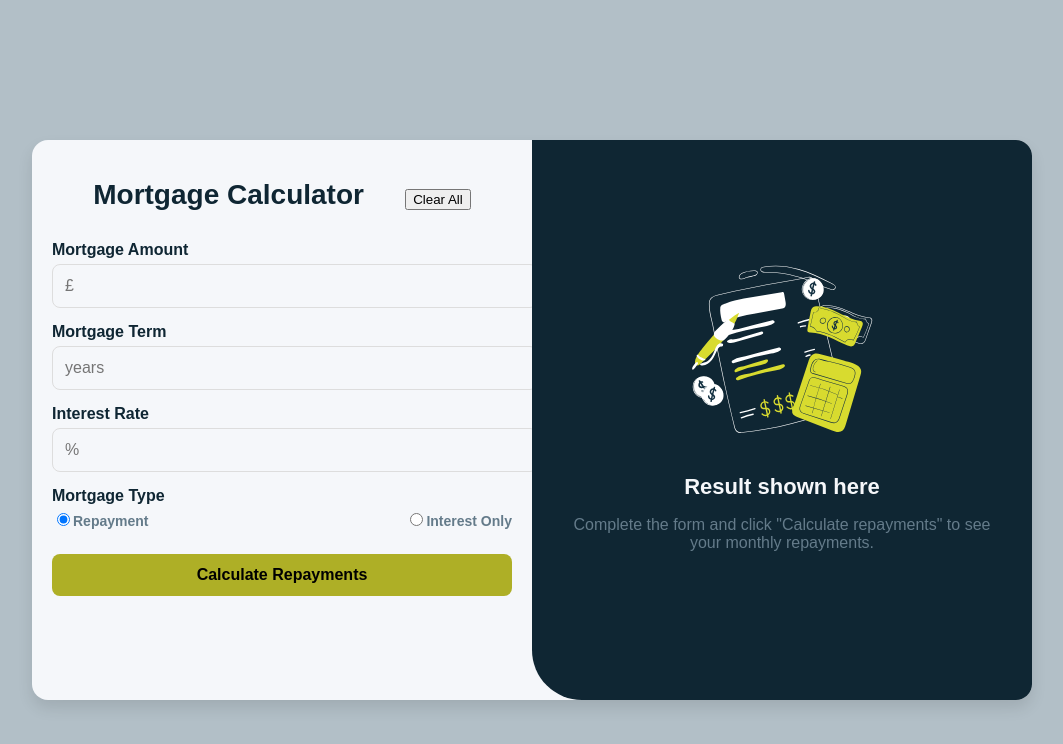
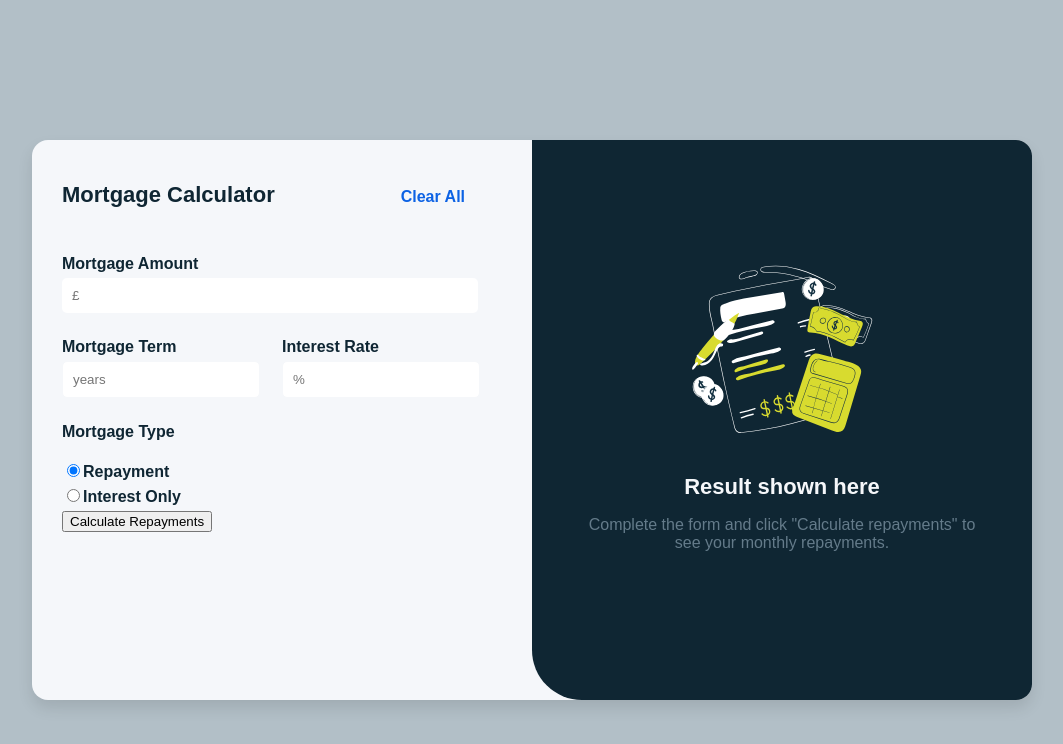
Before and after one commit to Fadhil762/mortgage_calculator, a plain HTML site: page index.html in a window 1280 px wide. Shown: the whole page, without its empty margins (108-1171 px from the left). Drawn offline with Linux system fonts and the light colour scheme.

Commit message:
fixed the styling issue for mortgage term and interest rate, used grid layout to separate the input into two columns

```diff
--- a/assets/main.css
+++ b/assets/main.css
@@ -1,3 +1,4 @@
+/* Root CSS */
 :root {
     --sky-blue: #b2bfc7;
     --dark-blue: #0f2633;
@@ -5,8 +6,8 @@
     --orange: #e69f00;
     --blue-grey: #647b8a;
     --white: #f5f7fa;
-    --background-size: cover;
-    --background-position: center;
+    --black: #000000;
+    --light-blue: #0c62e4;
 }
 body {
     margin: 0;
@@ -15,6 +16,21 @@ body {
     font-family: 'PlusJakartaSans', sans-serif;
     background-color: var(--sky-blue);
 }
+/* Remove the spinner from number input fields */
+input[type="number"] {
+    -moz-appearance: textfield;
+    -webkit-appearance: none;
+    appearance: none;
+}
+
+/* Ensure no spinner appears in WebKit browsers */
+input[type="number"]::-webkit-outer-spin-button,
+input[type="number"]::-webkit-inner-spin-button {
+    -webkit-appearance: none;
+    margin: 0;
+}
+
+/* container and wrapper*/
 .container {
     display: flex;
     justify-content: center;
@@ -32,26 +48,44 @@ body {
     max-height: 800px;
     height:70%;
 }
+.left-section,
+.right-section {
+    width: 50%;
+    padding: 20px 30px;
+
+}
+
+
+/* left side styling*/
 .heading-area{
     display:flex;
     flex-direction: row;
-    justify-content: space-evenly;
     align-items: baseline;
+
+}
+.calculator-title {
+    font-size: 22px;
+    font-weight: 600;
+    color: var(--dark-blue);
+    margin-right:120px;
 }
 .clear-btn{
-
+    border:none;
+    background: var(--white);
+    color: var(--light-blue);
+    cursor:pointer;
+    font-weight: 600;
+    font-size:16px;
 }
-.left-section,
-.right-section {
-    width: 50%;
-    padding: 20px;
+.amount{
+    width:90%;
+    padding:10px;
+    border:1 px solid var(--white);
+    border-radius:5px;
 }
-.left-section h1 {
-    text-align: center;
-    font-size: 28px;
-    font-weight: bold;
-    color: var(--dark-blue);
-    margin-bottom: 30px;
+.amount:focus{
+    border: 1px solid var(--light-blue);
+    outline:none;
 }
 label {
     display: block;
@@ -60,41 +94,27 @@ label {
     color: var(--dark-blue);
     font-weight: bold;
 }
-input[type="number"],
-.calculate-btn {
-    width: 100%;
-    padding: 12px;
-    font-size: 16px;
-    border: 1px solid #ddd;
-    border-radius: 8px;
-    background-color: var(--white);
-    margin-bottom: 15px;
+.form-group-amount, .form-group-term{
+    margin:25px auto;
+}
+.form-group-term{
+    display: grid;
+    grid-template-columns: 1fr 1fr;
+}
+.form-group-term input{
+    width:80%;
+    padding:10px;
+    border:1px solid var(--white);
+    border-radius:5px;
+}
+.form-group-type {
+    display: flex;
+    flex-direction: column;
+    gap: 15px;
 }
 
-input[type="number"]:focus,
-.calculate-btn:focus {
-    outline: none;
-    border: 1px solid var(--lime-yellow);
-}
-.calculate-btn {
-    background-color: var(--lime-yellow);
-    border: none;
-    cursor: pointer;
-    font-weight: bold;
-}
-.calculate-btn:hover {
-    background-color: var(--orange);
-}
-.radio-group {
-    display: flex;
-    justify-content: space-between;
-    margin-bottom: 20px;
-}
-.radio-group label {
-    font-size: 14px;
-    font-weight: bold;
-    color: var(--blue-grey);
-}
+
+/* right side styling*/
 .right-section{
     background: var(--dark-blue);
     border-top-right-radius:16px;
--- a/index.html
+++ b/index.html
@@ -12,14 +12,15 @@
         <div class="mortgage-calculator">
             <div class="left-section">
                 <div class="heading-area">
-                    <h1>Mortgage Calculator</h1>
+                    <p class="calculator-title">Mortgage Calculator</p>
                     <button type="button" class="clear-btn" id="clear-button">Clear All</button>
                 </div>
                 <form id="mortgage-form">
-                    <div class="form-group">
+                    <div class="form-group-amount">
                         <label for="amount">Mortgage Amount</label>
-                        <input type="number" name="amount" id="amount" placeholder="£" required>
+                        <input type="number" name="amount" class="amount" id="amount" placeholder="£" required>
                     </div>
+                    <div class="form-group-term">
                         <div class="form-group">
                             <label for="term">Mortgage Term</label>
                             <input type="number" name="term" id="term" placeholder="years" required>
@@ -28,7 +29,8 @@
                             <label for="interest">Interest Rate</label>
                             <input type="number" name="interest" id="interest" placeholder="%" required>
                         </div>
-                    <div class="form-group">
+                    </div>
+                    <div class="form-group-type">
                         <label for="mortgage-type">Mortgage Type</label>
                         <div class="radio-group">
                             <label for="repayment">
```
Lines whose indentation alone changed are shown as unchanged.
